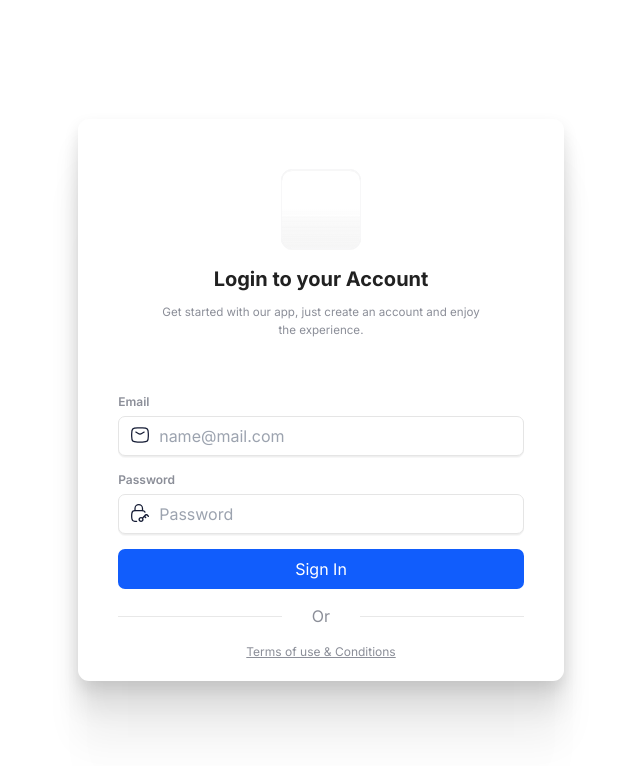
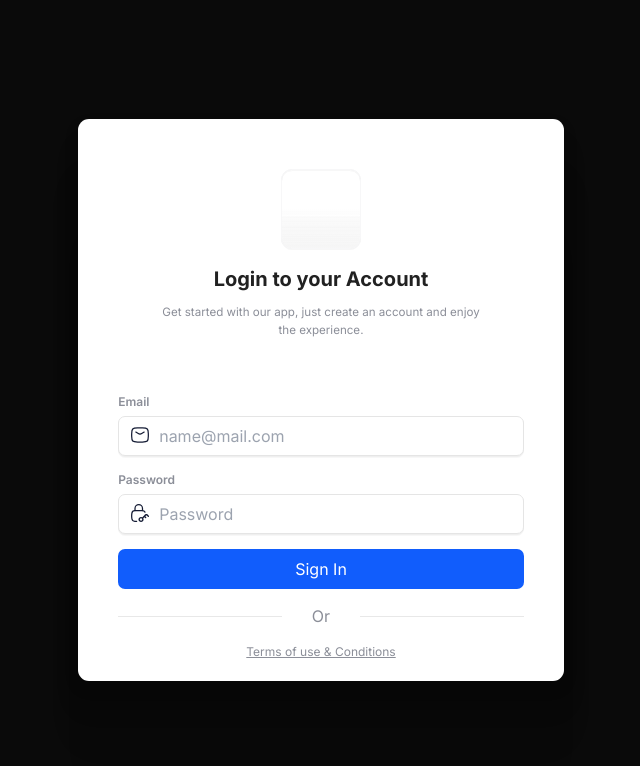
Before and after one commit to AMRRAGHEB118/football_analytic_forntend, a Next.js app: page /login in a window 1280 px wide. Shown: the top 766 px of the page, without its empty margins (319-959 px from the left). Built offline with nearby package versions, Linux system fonts and the light colour scheme.

Commit message:
Add body color

```diff
--- a/src/app/layout.tsx
+++ b/src/app/layout.tsx
@@ -16,7 +16,7 @@ export default function RootLayout({
 }>) {
   return (
     <html lang="en">
-      <body className={`${inter.className} flex items-center justify-center min-h-[100vh]`}>{children}</body>
+      <body className={`${inter.className} flex items-center justify-center min-h-[100vh] bg-secondary-1000`}>{children}</body>
     </html>
   );
 }
--- a/tailwind.config.ts
+++ b/tailwind.config.ts
@@ -13,6 +13,32 @@ const config: Config = {
         "gradient-conic":
           "conic-gradient(from 180deg at 50% 50%, var(--tw-gradient-stops))",
       },
+      colors: {
+        primary: {
+          100: '#FFE6E0',
+          200: '#FFCDC1',
+          300: '#FFB4A1',
+          400: '#FF9B82',
+          500: '#FE7750',
+          600: '#E66648',
+          700: '#CC563F',
+          800: '#B34537',
+          900: '#99352F',
+        },
+        secondary: {
+          100: '#E6E6E6',
+          200: '#CCCCCC',
+          300: '#B3B3B3',
+          400: '#999999',
+          500: '#808080',
+          600: '#666666',
+          700: '#4D4D4D',
+          800: '#333333',
+          900: '#1A1A1A',
+          950: '#1E1E1E',
+          1000: '#0A0A0A',
+        },
+    },
     },
   },
   plugins: [],
```
